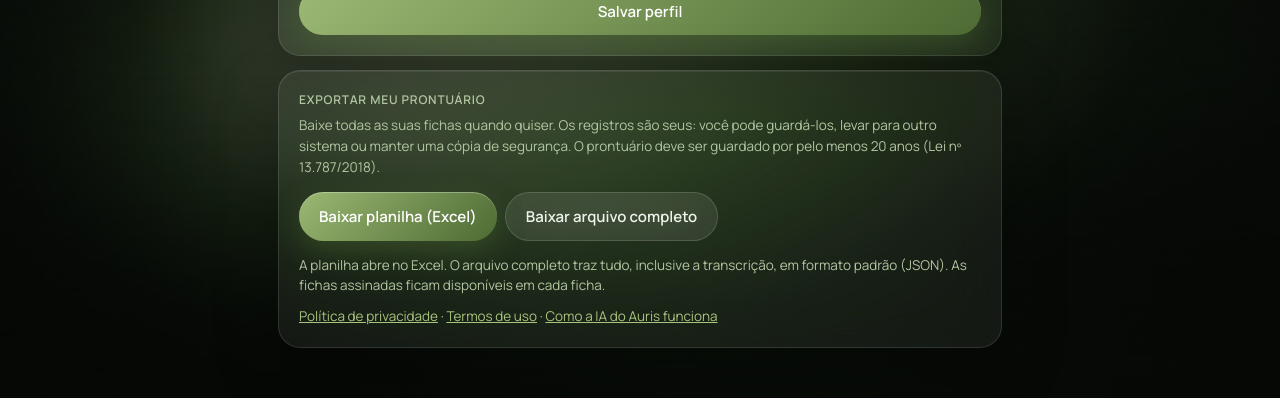
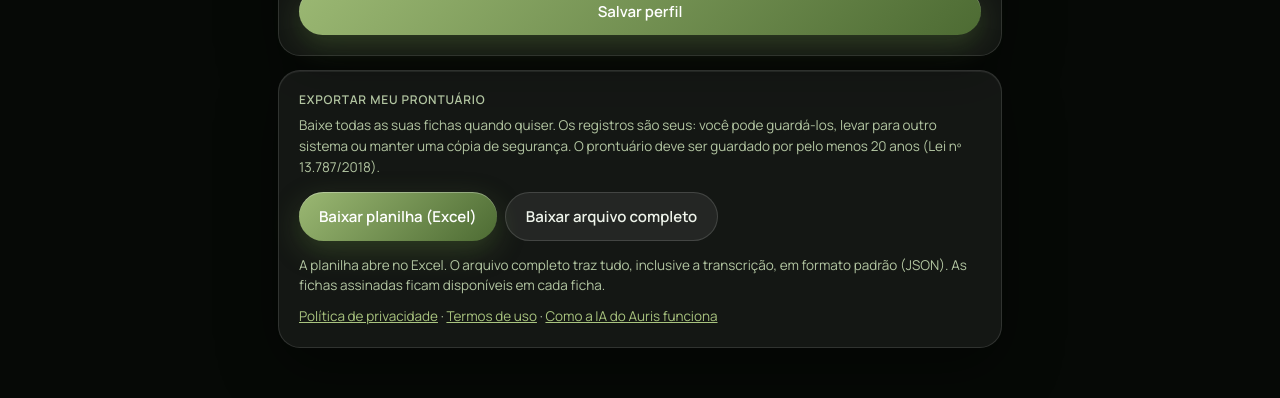
Before and after one commit to moronisr/auris, a Next.js app: page /perfil in a window 1280 px wide. Shown: the part 1148-1546 px from the top of the page. Built offline with nearby package versions, Linux system fonts and the light colour scheme; no server answers.

Commit message:
Tema: fundo fixo em camada própria e desfoque só nos painéis por cima (mais leve)
Co-Authored-By: Claude Opus 5.5 <noreply@anthropic.com>
Claude-Session: https://claude.ai/code/session_01GszJEzXGnjpfejuBtWWizZ

```diff
--- a/app/globals.css
+++ b/app/globals.css
@@ -325,14 +325,14 @@ input[type="checkbox"] { width: 20px; height: 20px; flex: none; accent-color: va
 .detalhe-pagamento dd { margin: 0; }
 
 /* ===== Tema Auris: verde-musgo, vidro e desfoque ===== */
-body {
+body { background: var(--fundo); min-height: 100vh; font-feature-settings: normal; }
+/* Fundo fixo numa camada própria (mais leve que background-attachment: fixed, e funciona no iPhone). */
+body::before {
+  content: ""; position: fixed; inset: 0; z-index: -1; pointer-events: none;
   background:
     radial-gradient(ellipse 55% 60% at 50% 40%, rgba(140, 180, 100, .20), rgba(0, 0, 0, 0) 72%),
     linear-gradient(180deg, rgba(4, 7, 4, .72), rgba(4, 7, 4, .86)),
-    url(/fundo-auris.jpg) center / cover no-repeat fixed,
-    var(--fundo);
-  min-height: 100vh;
-  font-feature-settings: normal;
+    url(/fundo-auris.jpg) center / cover no-repeat;
 }
 ::selection { background: rgba(169, 196, 127, .35); }
 h1 { font-weight: 500; letter-spacing: -.6px; }
@@ -340,7 +340,7 @@ h2 { color: var(--suave); }
 a { color: var(--destaque); }
 a:hover { color: #fff; }
 
-.card, .vidro { background: var(--superficie); border: 1px solid var(--linha); border-radius: var(--raio); box-shadow: var(--sombra); backdrop-filter: var(--vidro-borrao); -webkit-backdrop-filter: var(--vidro-borrao); }
+.card, .vidro { background: var(--superficie); border: 1px solid var(--linha); border-radius: var(--raio); box-shadow: var(--sombra); }
 a.card:hover { border-color: rgba(255, 255, 255, .22); background: rgba(255, 255, 255, .09); }
 
 input, textarea, select { background: rgba(0, 0, 0, .28); border: 1px solid rgba(255, 255, 255, .14); border-radius: 14px; color: var(--tinta); }
@@ -351,13 +351,13 @@ input[type="checkbox"], input[type="radio"] { accent-color: #7C9A55; width: auto
 
 button, .btn { border-radius: 999px; background: linear-gradient(135deg, #9BB873, #4D6B33); color: #fff; box-shadow: 0 10px 28px rgba(77, 107, 51, .45), inset 0 1px 0 rgba(255, 255, 255, .30); }
 button:hover, .btn:hover { background: linear-gradient(135deg, #A9C47F, #577A3A); color: #fff; }
-.btn-sec, button.btn-sec { background: rgba(255, 255, 255, .07); color: var(--tinta); border: 1px solid rgba(255, 255, 255, .14); box-shadow: none; backdrop-filter: var(--vidro-borrao); -webkit-backdrop-filter: var(--vidro-borrao); }
+.btn-sec, button.btn-sec { background: rgba(255, 255, 255, .07); color: var(--tinta); border: 1px solid rgba(255, 255, 255, .14); box-shadow: none; }
 .btn-sec:hover, button.btn-sec:hover { background: rgba(255, 255, 255, .12); color: #fff; }
 button.link, button.link:hover { background: none; box-shadow: none; }
 .gravar { border-radius: 999px; }
 .gravando { background: linear-gradient(135deg, #D2614F, #8E2A1C); }
 
-.aviso, .erro, .ok { border-radius: 16px; backdrop-filter: var(--vidro-borrao); -webkit-backdrop-filter: var(--vidro-borrao); }
+.aviso, .erro, .ok { border-radius: 16px; }
 .selo { background: rgba(255, 255, 255, .08); color: #D3DCCB; }
 .termo { background: rgba(0, 0, 0, .25); }
 .aceite { background: rgba(143, 174, 102, .14); }
@@ -420,7 +420,7 @@ main.container:has(.inicio-auris) { max-width: 1080px; }
 @media (max-width: 720px) { .titulo-grande { font-size: 30px; } }
 .escolhas { display: grid; grid-template-columns: repeat(2, minmax(0, 1fr)); gap: 18px; margin-bottom: 18px; }
 @media (max-width: 720px) { .escolhas { grid-template-columns: 1fr; } }
-.escolha { display: flex; flex-direction: column; gap: 12px; padding: 28px; border-radius: 28px; color: var(--tinta); text-decoration: none; background: var(--superficie); border: 1px solid var(--linha); box-shadow: var(--sombra); backdrop-filter: var(--vidro-borrao); -webkit-backdrop-filter: var(--vidro-borrao); transition: background .15s, border-color .15s, transform .15s; }
+.escolha { display: flex; flex-direction: column; gap: 12px; padding: 28px; border-radius: 28px; color: var(--tinta); text-decoration: none; background: var(--superficie); border: 1px solid var(--linha); box-shadow: var(--sombra); transition: background .15s, border-color .15s, transform .15s; }
 .escolha:hover { background: rgba(255, 255, 255, .10); border-color: rgba(255, 255, 255, .22); color: #fff; transform: translateY(-2px); }
 .escolha-icone { width: 54px; height: 54px; border-radius: 50%; background: rgba(255, 255, 255, .10); display: inline-flex; align-items: center; justify-content: center; }
 .escolha b { font-size: 22px; font-weight: 600; letter-spacing: -.3px; }
```
